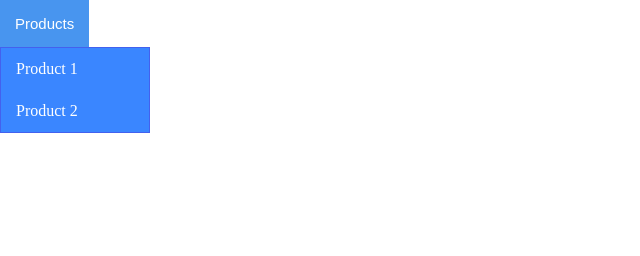
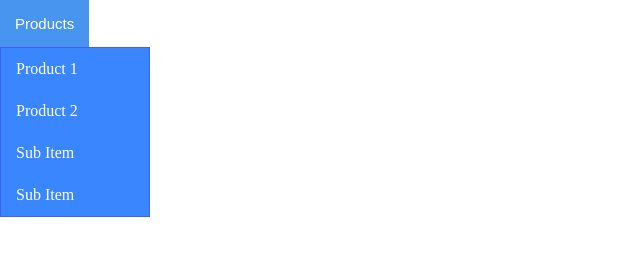
Before and after one commit to YefIryne/hw7, a plain HTML site: page index.html in a window 1280 px wide. Shown: the whole page, without its empty margins (0-640 px from the left). Drawn offline with Linux system fonts and the light colour scheme.

Commit message:
Update index.html

```diff
--- a/index.html
+++ b/index.html
@@ -12,7 +12,13 @@
         <button class="dropdown_button">Products</button>
         <div class="dropdown_content">
             <a href="">Product 1</a>
-            <a href="">Product 2</a>
+            <div class="dropdown2">
+               <a class="dropdown_button2" href="">Product 2</a>
+               <div class="dropdown_content2">
+                   <a href="">Sub Item</a>
+                   <a href="">Sub Item</a>
+               </div>
+            </div>
         </div>
     </div>
 </body>
```
